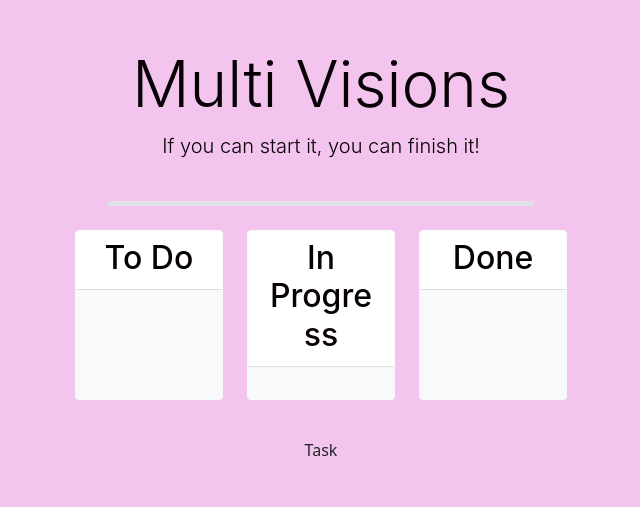
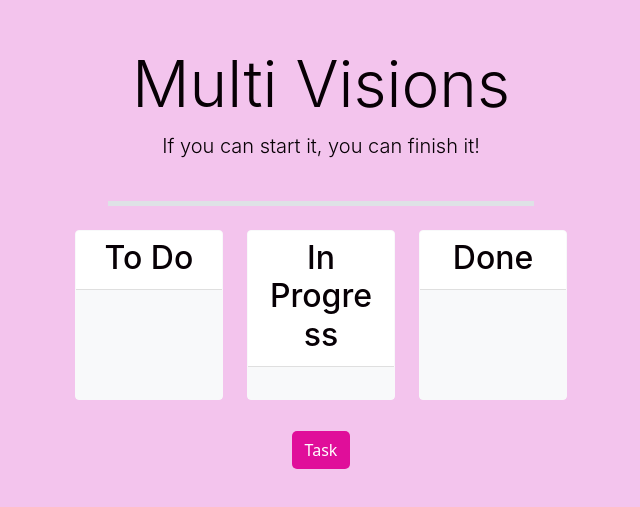
Before and after one commit to MommaDLP/Multi-Visions, a plain HTML site: page index.html in a window 1280 px wide. Shown: the part 181-688 px from the top of the page, without its empty margins (319-959 px from the left). Drawn offline with nearby package versions, Linux system fonts and the light colour scheme.

Commit message:
comments

```diff
--- a/Assets/css/style.css
+++ b/Assets/css/style.css
@@ -61,6 +61,10 @@
   .btn-open {
     position: absolute;
     bottom: 150px;
+    background-color: rgb(224, 14, 154);
+    color: white;
+    border-radius: 5px;
+    text-align: center;
   }
 
   .btn-close {
--- a/Assets/js/script.js
+++ b/Assets/js/script.js
@@ -4,14 +4,14 @@ const openModalBtn = document.querySelector(".btn-open"); //Task
 const closeModalBtn = document.querySelector(".btn-close");//"X"
 const appointmentDate = document.querySelector('#datepicker');//calendar
 const submit = document.querySelector('.submit');
-
+// when you open the Modal the work behind it will be hidden
 const openModal = function () {
     modal.classList.remove("hidden");
     overlay.classList.remove("hidden");
   };
 
   openModalBtn.addEventListener("click", openModal);
-
+  //when you click the 'X' button it should close the modal
   const closeModal = function () {
     modal.classList.add("hidden");
     overlay.classList.add("hidden");
--- a/index.html
+++ b/index.html
@@ -49,7 +49,7 @@
     <button id="submit" type="submit" class="submit">Submit</button>
   </section>
   <div class="overlay hidden"></div>
-  <button class="btn btn-open">Task</button>
+  <button id="btn btn-open" type="btn btn-open" class="btn btn-open">Task</button>
 
     <!-- Todo: Create a modal with a form to add tasks -->
 
```
Also changed, not shown: Assets/js/submit.js (deleted).
